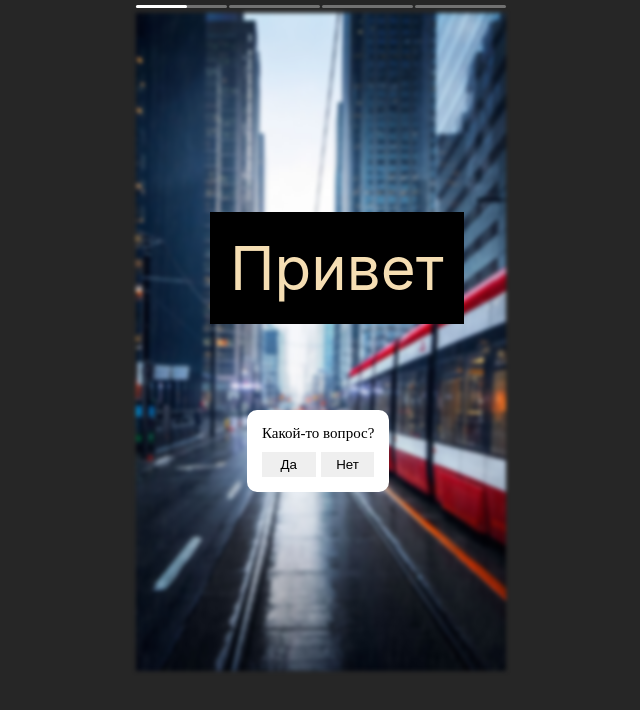
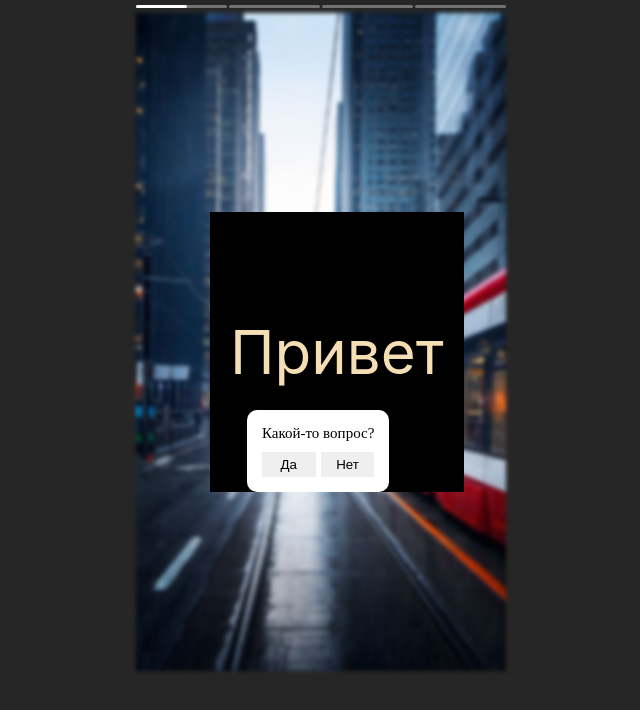
Before and after one commit to Dmitriifd/js-story-player, a plain HTML site: page index.html in a window 1280 px wide. Both pictures are taken after a click on the element 510 px from the left and 343 px from the top of the page. Shown: the whole page, without its empty margins (319-959 px from the left). Drawn offline with Linux system fonts and the light colour scheme.

Commit message:
рефакторинг в ооп стиле upd2

```diff
--- a/index.html
+++ b/index.html
@@ -7,8 +7,12 @@
     <title>Плеер Stories</title>
     <link rel="stylesheet" href="player/lib.css">
     <link rel="stylesheet" href="style.css">
-    <script src="player/lib.js" defer></script>
-    <script src="index.js" defer></script>
+
+    <!-- <script src="player/lib.js" defer></script>
+    <script src="index.js" defer></script> -->
+
+    <script src="player/player.js" type="module" defer></script>
+    <script src="index.js" type="module" defer></script>
 </head>
 <body>
 
--- a/index.js
+++ b/index.js
@@ -1,27 +1,28 @@
-initPlayer({
+import Player from './player/player.js';
+
+new Player({
     target: '.my-player',
+    delayPerSlide: 5,
+
     slides: [
         {
             url: 'img/1.jpg',
             alt: 'img1',
             filter: ['blur(2px)'],
+
             overlays: [
                 {
-                    type: 'text',
-                    value: 'Привет',
+                    type: 'Text',
+                    text: 'Привет',
                     classes: ['watercolor'],
                     styles: {
                         'font-size': '60px',
-                        // color: 'orange',
-                        // 'text-shadow': '1px 1px #000',
-                        // 'transform': 'rotate(-30deg)',
                         top: '30%',
                         left: '20%',
-                        // animation: 'scale 2s infinite ease-in-out',
-                    }
+                    },
                 },
                 {
-                    type: 'question',
+                    type: 'Question',
                     question: 'Какой-то вопрос?',
                     variants: [
                         'Да',
@@ -36,10 +37,12 @@ initPlayer({
             ],
         },
         {
-            url: 'img/2.jpg', alt: 'img2', overlays: [
+            url: 'img/2.jpg',
+            alt: 'img2',
+            overlays: [
                 {
-                    type: 'text',
-                    value: 'Привет мир',
+                    type: 'Text',
+                    text: 'Привет мир',
                     classes: ['watercolor'],
                     styles: {
                         'font-size': '20px',
@@ -48,9 +51,9 @@ initPlayer({
                     }
                 },
 
-            ], },
+            ],
+        },
         { url: 'img/3.jpg', alt: 'img3' },
         { url: 'img/4.jpg', alt: 'img4' },
-	],
-	delayPerSlide: 5,
+    ]
 });
--- /dev/null
+++ b/player/class-switcher.js
@@ -0,0 +1,95 @@
+export default class ClassSwitcher {
+
+    /**
+     * Базовый элемент
+     * @type {Element}
+     */
+    root;
+
+    /**
+     * Идентификатор таймера
+     * @type {number | undefined}
+     */
+    timeLineTimer;
+
+    /**
+     * @param {Element} root - корневой элемент
+     */
+    constructor(root) {
+        this.root = root;
+
+        if (!(this.root instanceof Element)) {
+            throw new TypeError('The root element is not defined');
+        }
+    }
+
+    switchToPrevChunk() {
+        const prev = this.moveClass('timeline-chunk--active', 'previousElementSibling', (el) => {
+            const inner = el.querySelector('.timeline-chunk-inner'),
+                w = parseFloat(inner.style.width) || 0;
+
+            el.querySelector('.timeline-chunk-inner').style.width = '';
+            return w <= 20;
+        });
+
+        if (prev) {
+            this.moveClass('player-chunk--active', 'previousElementSibling');
+        }
+    }
+
+    switchToNextChunk() {
+        const el = this.moveClass('timeline-chunk--active', 'nextElementSibling')
+        this.moveClass('player-chunk--active', 'nextElementSibling')
+        if (el) {
+            el.querySelector('.timeline-chunk-inner').style.width = '';
+        }
+    }
+
+    moveClass(className, method, pred) {
+        const active = this.root.querySelector('.' + className);
+        const next = active[method];
+
+        if (pred && !pred(active)) {
+            return null;
+        }
+
+        if (next) {
+            active.classList.remove(className);
+            next.classList.add(className);
+            return active;
+        }
+
+        return null;
+    }
+
+    runChunckSwitching(time, step) {
+        clearInterval(this.timeLineTimer);
+
+        this.timeLineTimer = setInterval(() => {
+            const active = this.root.querySelector('.timeline-chunk--active').querySelector('.timeline-chunk-inner');
+            let w = parseFloat(active.style.width) || 0;
+            if (w === 100) {
+                this.switchToNextChunk();
+
+                return;
+            }
+            active.style.width = String(w + step) + '%';
+        }, (time * 1000) * (step / 100));
+    }
+
+
+
+
+
+
+
+
+
+
+
+
+
+
+
+
+}
--- a/player/lib.css
+++ b/player/lib.css
@@ -72,6 +72,10 @@
 }
 
 .watercolor {
+    display: flex;
+    align-items: center;
+    min-height: 4em;
+
     background-color: #000000;
     color: wheat;
     text-align: center;
--- /dev/null
+++ b/player/overlays/index.js
@@ -0,0 +1,3 @@
+export * from './text.js'
+export * from './image.js'
+export * from './question.js'
--- a/player/overlays/question.js
+++ b/player/overlays/question.js
@@ -31,7 +31,7 @@ export class Question extends Overlay {
 
         this.question = params?.question;
 
-        if (typeof this.variants !== 'string') {
+        if (typeof this.question !== 'string') {
             throw new ReferenceError('A quistion text to the created overlay is not specified');
         }
 
@@ -54,6 +54,15 @@ export class Question extends Overlay {
                 </div>
             </div>
         `;
+
+        el.querySelector('.question-answers').addEventListener('click', (e) => {
+
+            if (e.target.nodeName !== 'BUTTON') {
+                return;
+            }
+            alert(e.target.value)
+        });
+
         return el;
     }
 
--- a/player/player.js
+++ b/player/player.js
@@ -1,18 +1,22 @@
+import ClassSwitcher from './class-switcher.js';
+
 import { Overlay } from './overlays/overlay.js';
+import * as overlays from './overlays/index.js';
+
 
 /**
 *
 * @typedef {{url: string, alt?: string, overlays?: Overlay[]}}
 */
-const Slide;
+const Slide = null;
 
 /**
 *
 * @typedef {Slide[]}
 */
-const Slides;
+const Slides = null;
 
-export class Player {
+export default class Player {
     /**
     * Контейнер для плеера
     * @type {Element}
@@ -30,6 +34,12 @@ export class Player {
     * @type {number}
     */
     delayPerSlide = 1;
+
+    /**
+     * Экземпляр ClassSwitcher
+     * @protected
+     */
+    cs;
 
     /**
      * Создает объект плеера
@@ -60,8 +70,28 @@ export class Player {
         }
 
         this.delayPerSlide = params?.delayPerSlide ?? this.delayPerSlide;
+
+        this.cs = new ClassSwitcher(this.target);
+
+        this.mount();
     }
 
+    /**
+     * Монтирует элементы плеера к target
+     */
+    mount() {
+        this.target.append(this.generatePlayerLayout());
+
+        this.target.querySelector('.player-chunk-prev').addEventListener('click', this.cs.switchToPrevChunk.bind(this.cs));
+        this.target.querySelector('.player-chunk-next').addEventListener('click', this.cs.switchToNextChunk.bind(this.cs));
+
+        this.cs.runChunckSwitching(this.delayPerSlide, 1);
+    }
+
+    /**
+     *  Генерирует элементы временной шкалы
+     * @returns {DocumentFragment}
+     */
     generateTimelineChunks() {
         const wrapper = document.createDocumentFragment();
 
@@ -80,6 +110,10 @@ export class Player {
         return wrapper;
     }
 
+    /**
+     *  Генерирует элементы слайдов
+     * @returns {DocumentFragment}
+     */
     generatePlayerChunk() {
         const wrapper = document.createDocumentFragment();
 
@@ -96,15 +130,19 @@ export class Player {
                     <img class="player-img" src="${slide.url}" alt="${slide.alt ?? ''}" style="${style.join(';')}">
                 </div>
             `;
-            wrapper.append(el)
+
+            const chunk = el.children[0];
+            chunk.append(this.generateOverlays(slide))
+            wrapper.append(chunk)
         }
 
         return wrapper;
     }
 
     /**
-     * @param {Slide} slide
-     * @returns {Node}
+     *  Генерирует элементы наложения на слайд
+     * @param {Slide} slide - объект слайда
+     * @returns {DocumentFragment}
      */
 
     generateOverlays(slide) {
@@ -114,53 +152,61 @@ export class Player {
             return wrapper;
         }
 
-        let res = '';
+        for (const params of slide.overlays) {
+            if (!(params.type in overlays)) {
+                throw new TypeError(`The specified type of overlay (${params.type}) is not defined`);
+            }
 
-        for (const el of slide.overlays) {
-            const classes = el.classes !== undefined ? el.classes.join(' ') : '';
-            const styles = (el.styles !== undefined ? Object.entries(el.styles) : [])
-                .map((el) => el.join(':'))
-                .join(';');
-            res += `<div class="player-chunck-overlay ${classes}" style="${styles}">${renderOverlay(el)}</div>`;
+            const overlay = new overlays[params.type](params);
+            wrapper.append(overlay.render());
         }
 
-        return res;
-
-        function renderOverlay(overlay) {
-            if (overlay.type === 'text') {
-                return overlay.value;
-            }
-            if (overlay.type === 'img') {
-                return `<img src="${overlay.value}" alt="" />`
-            }
-            if (overlay.type === 'question') {
-                return `
-                    <div class="question">
-                        ${overlay.question}
-                        <div class="question-answers">
-                            <button value="1">${overlay.variants[0] || 'Да'}</button>
-                            <button value="2">${overlay.variants[1] || 'Нет'}</button>
-                        </div>
-                    </div>
-                `
-            }
-            return '';
-        }
+        return wrapper;
     }
 
+    /**
+     * Генерирует элементы плеера
+     * @returns {Element}
+     */
     generatePlayerLayout() {
-        return `
-            <div class="player">
-                <div class="timeline">${timelineChunks}</div>
+        const timeline = document.createElement('div');
+        timeline.setAttribute('class', 'timeline');
+        timeline.append(this.generateTimelineChunks());
 
-                <div class="player-content-wrapper">
-                    <div class="player-chunk-switcher player-chunk-prev"></div>
-                    <div class="player-chunk-switcher player-chunk-next"></div>
+        const content = document.createElement('div');
+        content.setAttribute('class', 'player-content');
+        content.append(this.generatePlayerChunk());
 
-                    <div class="player-content">${playerChunks}</div>
-                </div>
-            </div>
+        const contentWrapper = document.createElement('div');
+        contentWrapper.setAttribute('class', 'player-content-wrapper');
+
+        contentWrapper.innerHTML = `
+            <div class="player-chunk-switcher player-chunk-prev"></div>
+            <div class="player-chunk-switcher player-chunk-next"></div>
         `;
+
+        contentWrapper.append(content)
+
+        const player = document.createElement('div');
+        player.setAttribute('class', 'player');
+        player.append(timeline);
+        player.append(contentWrapper);
+
+        return player;
     }
 
+
+
+
+
+
+
+
+
+
+
+
+
+
+
 }
```
Lines whose indentation alone changed are shown as unchanged.
